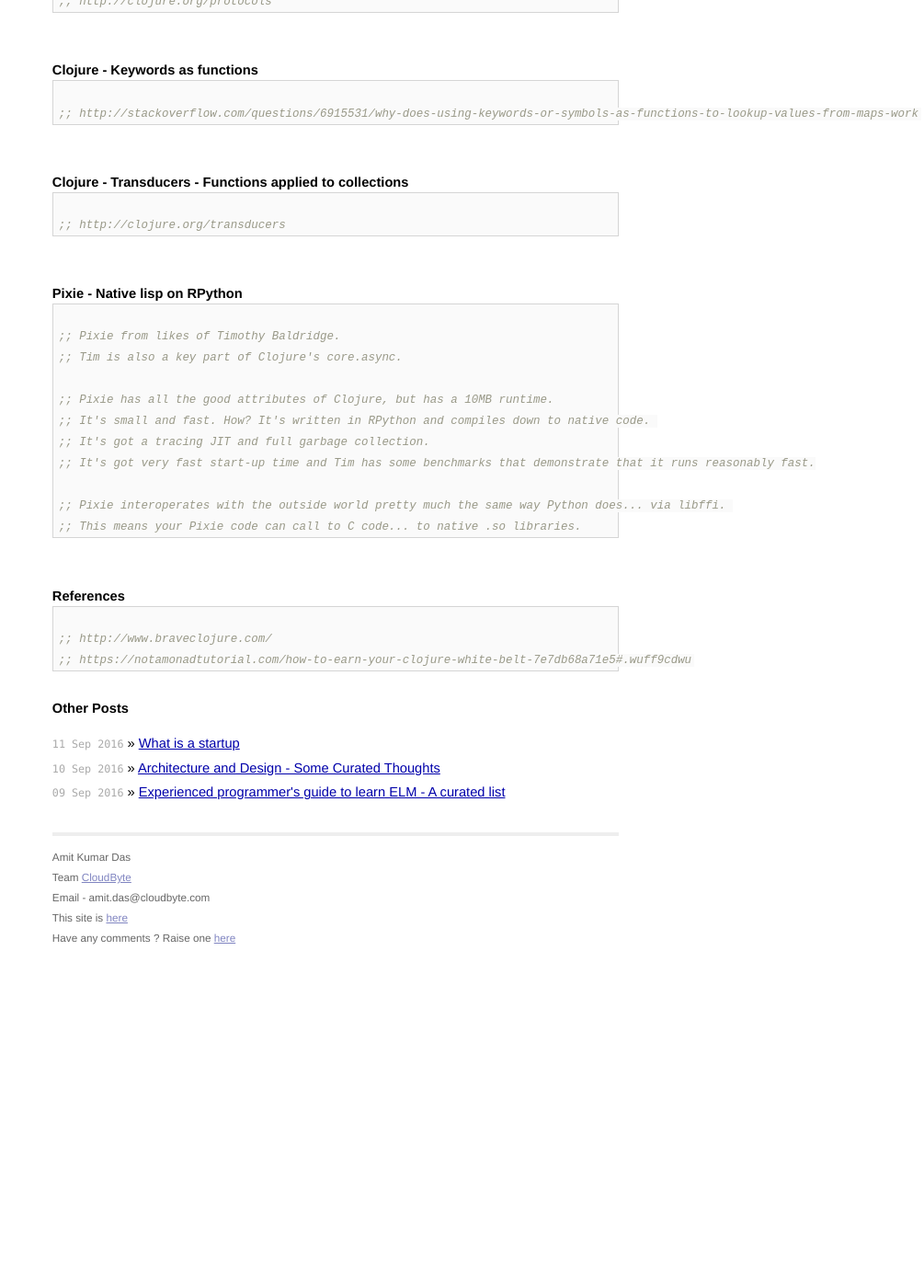
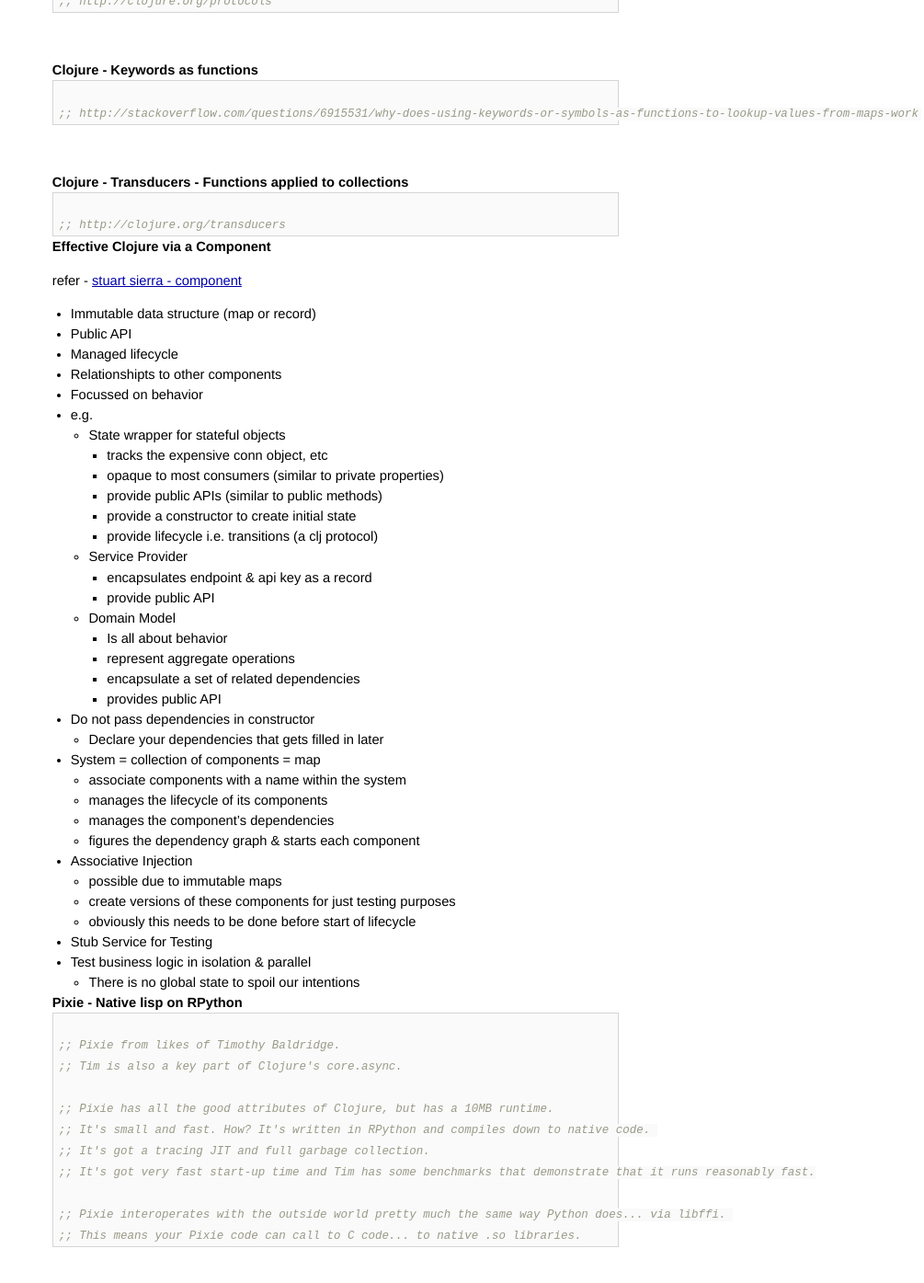
Before and after one commit to AmitKumarDas/amitkumardas.github.io, a Jekyll site: the page built from _posts/2016-08-12-my-lisp-clojure-refresher.md, in a window 1280 px wide and 1400 px high, scrolled down 4715 px. Shown: the top 1395 px of the window at 92% size, without its empty margins (275-1280 px from the left). Built offline with Jekyll 4.4.1, drawn with Linux system fonts in a browser that asks for light colours; before the commit the page ends 5758 px from its top, so only the background shows below that.

Commit message:
Update 2016-08-12-my-lisp-clojure-refresher.md

````diff
--- a/_posts/2016-08-12-my-lisp-clojure-refresher.md
+++ b/_posts/2016-08-12-my-lisp-clojure-refresher.md
@@ -271,7 +271,44 @@
 ;; http://clojure.org/transducers
 ```
 
-<br />
+### Effective Clojure via a Component
+
+refer - [stuart sierra - component](https://www.youtube.com/watch?v=13cmHf_kt-Q)
+
+- Immutable data structure (map or record)
+- Public API
+- Managed lifecycle
+- Relationshipts to other components
+- Focussed on behavior
+- e.g.
+  - State wrapper for stateful objects
+    - tracks the expensive conn object, etc
+    - opaque to most consumers (similar to private properties)
+    - provide public APIs (similar to public methods)
+    - provide a constructor to create initial state
+    - provide lifecycle i.e. transitions (a clj protocol)
+  - Service Provider
+    - encapsulates endpoint & api key as a record
+    - provide public API
+  - Domain Model
+    - Is all about behavior
+    - represent aggregate operations
+    - encapsulate a set of related dependencies
+    - provides public API
+- Do not pass dependencies in constructor
+  - Declare your dependencies that gets filled in later
+- System = collection of components = map
+  - associate components with a name within the system
+  - manages the lifecycle of its components
+  - manages the component's dependencies
+  - figures the dependency graph & starts each component
+- Associative Injection
+  - possible due to immutable maps
+  - create versions of these components for just testing purposes
+  - obviously this needs to be done before start of lifecycle
+- Stub Service for Testing
+- Test business logic in isolation & parallel
+  - There is no global state to spoil our intentions
 
 ### Pixie - Native lisp on RPython
 
````
